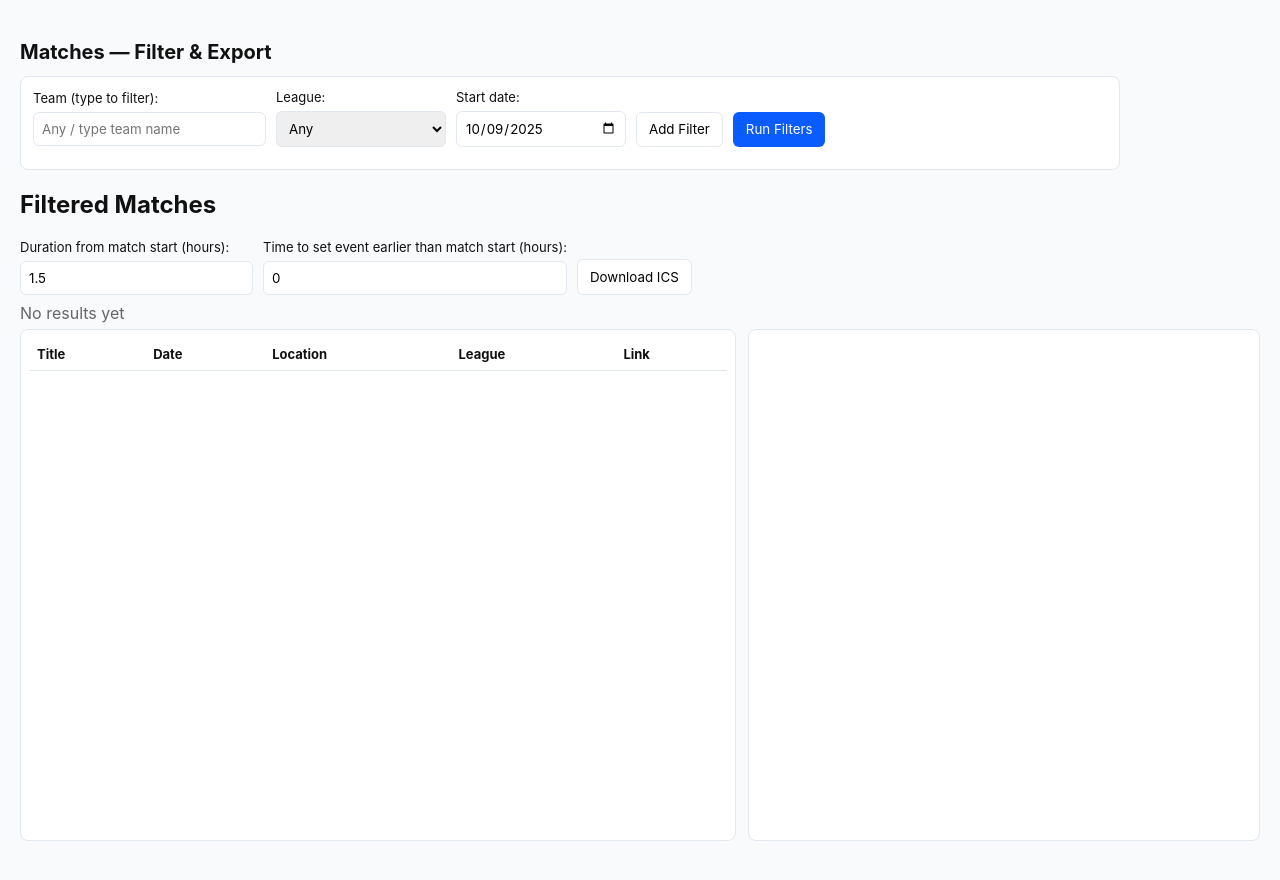
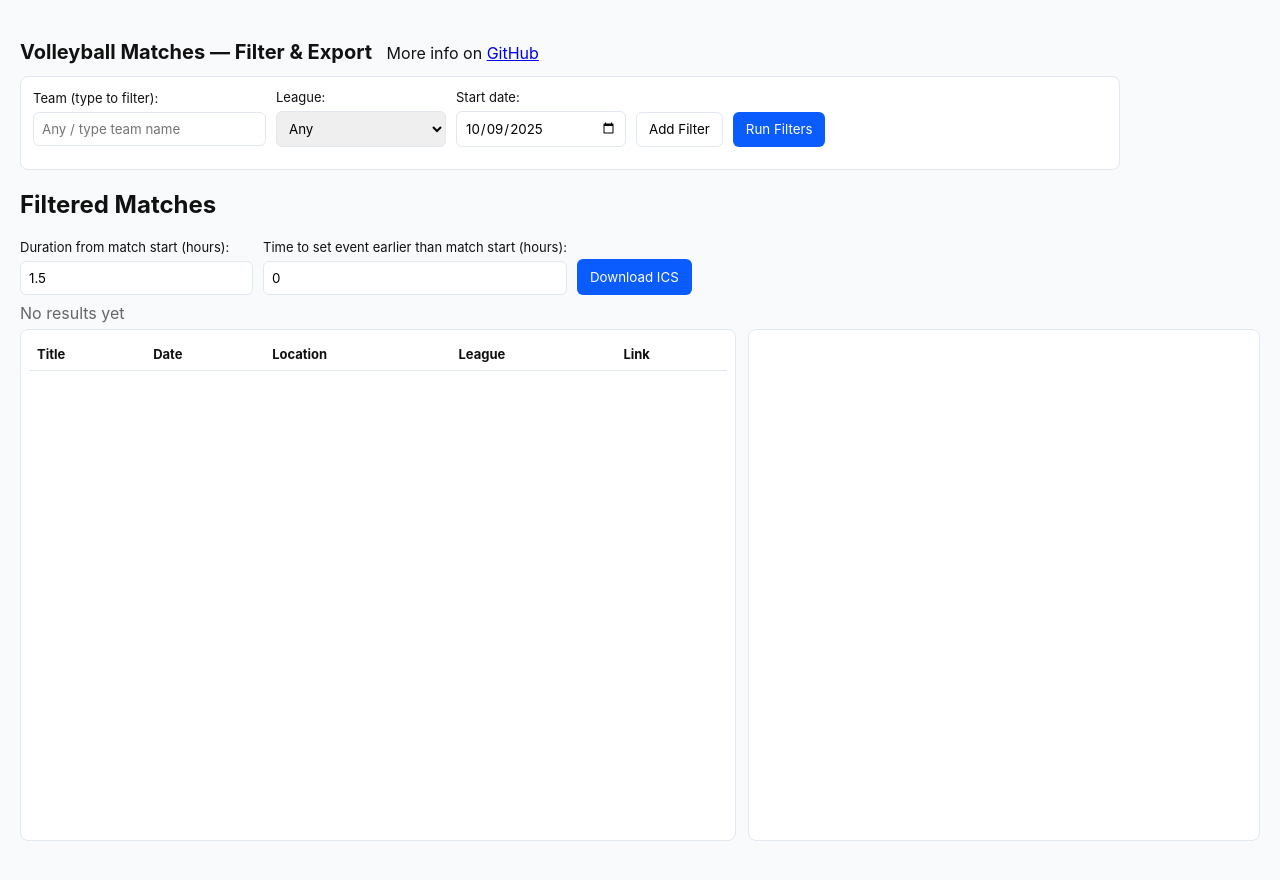
Before and after one commit to Alpel99/ovv_scraping, a plain HTML site: page frontend/index.html in a window 1280 px wide. Drawn offline with Linux system fonts and the light colour scheme.

Commit message:
github info in html

```diff
--- a/frontend/index.html
+++ b/frontend/index.html
@@ -5,7 +5,6 @@
   <meta charset="utf-8" />
   <meta name="viewport" content="width=device-width,initial-scale=1" />
   <title>Match Filter & Export</title>
-
   <!-- FullCalendar (CSS + JS) from CDN -->
   <script src='https://cdnjs.cloudflare.com/ajax/libs/fullcalendar/6.1.19/index.global.min.js'></script>
 
@@ -14,7 +13,8 @@
 
 <body>
   <main class="container">
-    <h1>Matches — Filter & Export</h1>
+    <h1>Volleyball Matches — Filter & Export</h1>
+    <span>More info on <a href="https://github.com/Alpel99/ovv_scraping">GitHub</a></span>
 
     <section class="controls">
       <div class="row">
@@ -52,7 +52,7 @@
         <label>Time to set event earlier than match start (hours):
           <input id="earlyDuration" type="number" min="0" step="0.25" value="0">
         </label>
-        <button id="downloadIcsBtn">Download ICS</button>
+        <button id="downloadIcsBtn" class="primary">Download ICS</button>
       </div>
 
 
--- a/frontend/style.css
+++ b/frontend/style.css
@@ -25,8 +25,9 @@ body {
 }
 
 h1 {
-    margin: 0 0 12px;
-    font-size: 20px
+    display: inline-block;
+    margin: 0 10px 12px 0;
+    font-size: 20px;
 }
 
 .controls {
```
